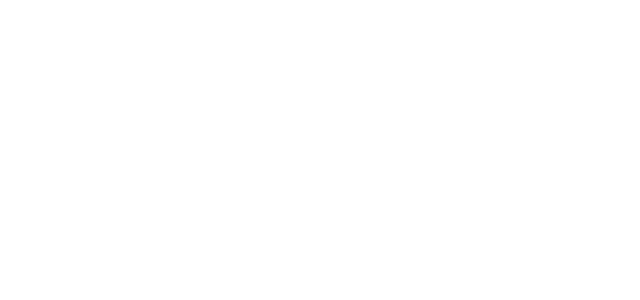
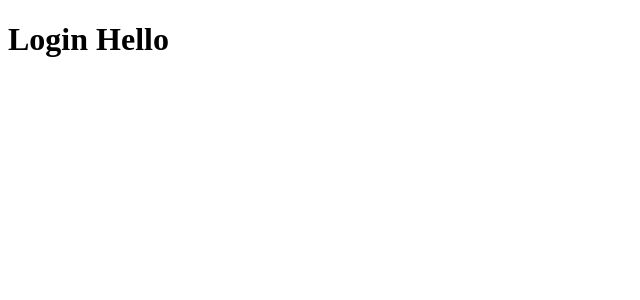
Before and after one commit to Kannella/band_management_front_end, a React (Create React App) app in the folder app/: page /login in a window 1280 px wide. Before the commit this address had no page. Shown: the top 300 px of the page, without its empty margins (0-640 px from the left). Built offline with nearby package versions, Linux system fonts and the light colour scheme.

Commit message:
Creating branch SignIn

```diff
--- a/app/src/App.js
+++ b/app/src/App.js
@@ -11,6 +11,9 @@ import BandManagerPage from './pages/manager/band_manager_page';
 import BookingManagerPage from './pages/manager/booking_manager_page';
 import CalendarManagerPage from './pages/manager/calendar_manager_page';
 
+import SignInPage from  './pages/sign_in_page';
+import SignUpPage from  './pages/sign_up_page';
+
 function App() {
   return (
     <Router>
@@ -18,6 +21,8 @@ function App() {
         <Navbar />
         <Routes>
           <Route path="/" element={<HomeManagerPage />} />
+          <Route path="/registration" element={<SignUpPage />} />
+          <Route path="/login" element={<SignInPage />} />
           <Route path="/bands" element={<BandManagerPage />} />
           <Route path="/bookings" element={<BookingManagerPage />} />
           <Route path="/calendar" element={<CalendarManagerPage />} />
--- a/app/src/pages/sign_in_page.jsx
+++ b/app/src/pages/sign_in_page.jsx
@@ -2,7 +2,7 @@ import React  from "react";
 
 
 function SignInPage(){
-    return <h1>Login</h1>
+    return <h1>Login Hello</h1>
 }
 
 export  default SignInPage;
```
